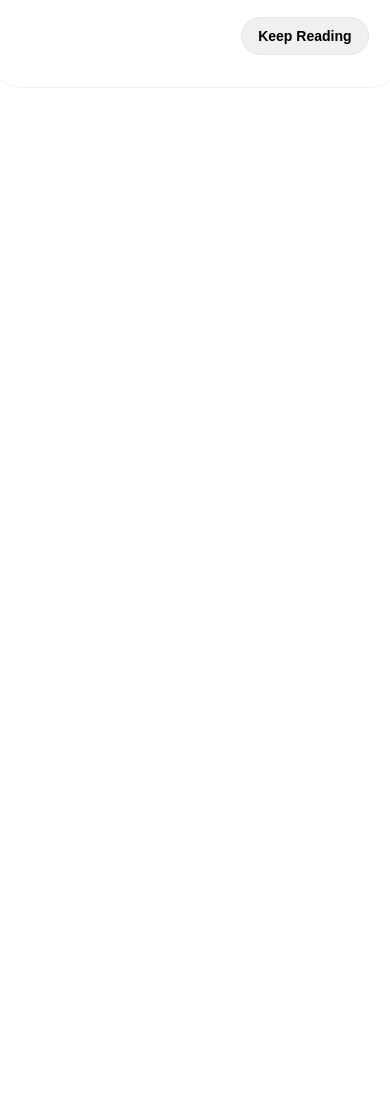
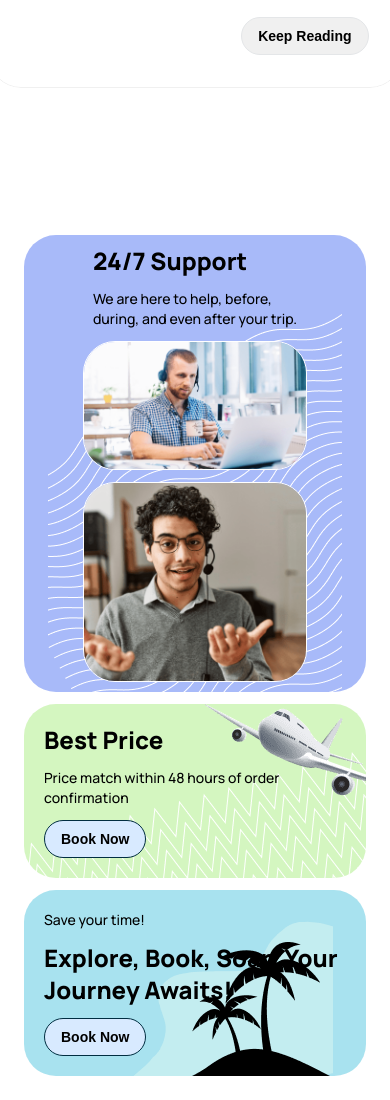
Before and after one commit to meranHM/manzoomeh-front-end-task-vanilla, a website built with Vite: page index.html in a window 390 px wide. Shown: the part 10614-11714 px from the top of the page. Before the commit the page ends 10702 px from the top, so only its background shows below. Built offline with nearby package versions, Linux system fonts and the light colour scheme.

Commit message:
Add services section and make it responsive for desktip and mobile view

```diff
--- a/index.html
+++ b/index.html
@@ -1527,6 +1527,95 @@
           </div>
         </section>
 
+        <!-- Services Section -->
+        <section
+          class="wrapper mt-30"
+        >
+          <div
+            class="w-full flex justify-center items-center gap-12"
+          >
+            <!-- Bento Grid Container -->
+            <div
+              class="grid grid-cols-1 lg:grid-cols-2 lg:grid-rows-2 gap-3 w-full max-w-[692px] min-h-[556px] p-6"
+            >
+              <div
+                class="bg-[#A8BAF9] bg-[url('/assets/services/support-background.png')] bg-no-repeat bg-bottom lg:row-span-2 flex flex-col justify-center items-center gap-3 rounded-box p-2.5"
+              >
+                <div
+                  class="text-left flex flex-col gap-3"
+                >
+                  <h3
+                    class="font-extrabold text-2xl text-left"
+                  >
+                    24/7 Support
+                  </h3>
+                  <p
+                    class="font-medium text-sm text-left"
+                  >
+                    We are here to help, before,<br />
+                    during, and even after your trip.
+                  </p>
+                </div>
+                <img
+                  src="/assets/services/operator-1.png"
+                  alt="An operator behind a laptop"
+                  class="w-56 h-auto object-cover rounded-box border border-white"
+                >
+                <img
+                  src="/assets/services/operator-2.png"
+                  alt="An operator behind a laptop"
+                  class="w-56 h-auto object-cover rounded-box border border-white"
+                >
+              </div>
+
+              <div
+                class="bg-[#D4F6C0] bg-[url('/assets/services/pricematch-background.png')] bg-no-repeat bg-right-top flex flex-col gap-3 justify-center items-start rounded-box p-5"
+              >
+                <h3
+                  class="font-extrabold text-2xl"
+                >
+                  Best Price
+                </h3>
+                <p
+                  class="font-medium text-sm"
+                >
+                  Price match within 48 hours of order<br />
+                  confirmation
+                </p>
+                <button
+                  class="bg-blue-light text-black border border-blue-deep-dark rounded-pill font-bold px-4 py-2"
+                >
+                  Book Now
+                </button>
+              </div>
+              <div
+                class="bg-[#A8E2EF] bg-[url('/assets/services/savetime-background.png')] bg-no-repeat bg-bottom flex flex-col justify-center items-start rounded-box p-5 gap-3"
+              >
+                <p
+                  class="font-medium text-sm"
+                >
+                  Save your time!
+                </p>
+                <h3
+                  class="font-extrabold text-2xl"
+                >
+                  Explore, Book, Soar: Your<br />
+                  Journey Awaits!
+                </h3>
+                <button
+                  class="bg-blue-light text-black border border-blue-deep-dark rounded-pill font-bold px-4 py-2"
+                >
+                  Book Now
+                </button>
+              </div>
+            </div>
+            <img
+              src="/assets/services/couple-travellers.png"
+              alt="A Traveller couple"
+              class="hidden lg:block"
+            >
+          </div>
+        </section>
       </main>
 
     </div>
```
Also changed, not shown: public/assets/services/couple-travellers.png (added), public/assets/services/operator-1.png (added), public/assets/services/operator-2.png (added), public/assets/services/pricematch-background.png (added), public/assets/services/savetime-background.png (added), public/assets/services/support-background.png (added).
